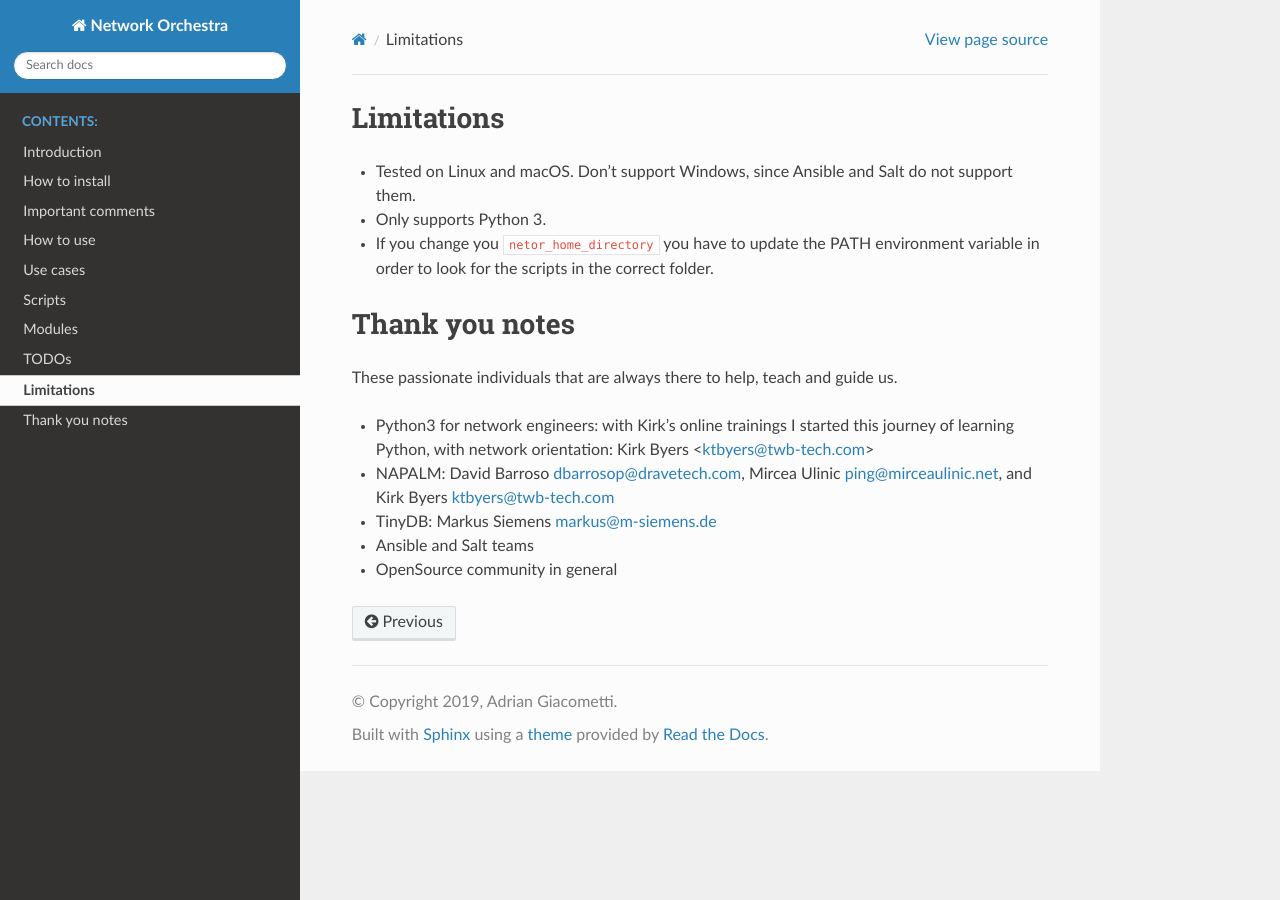
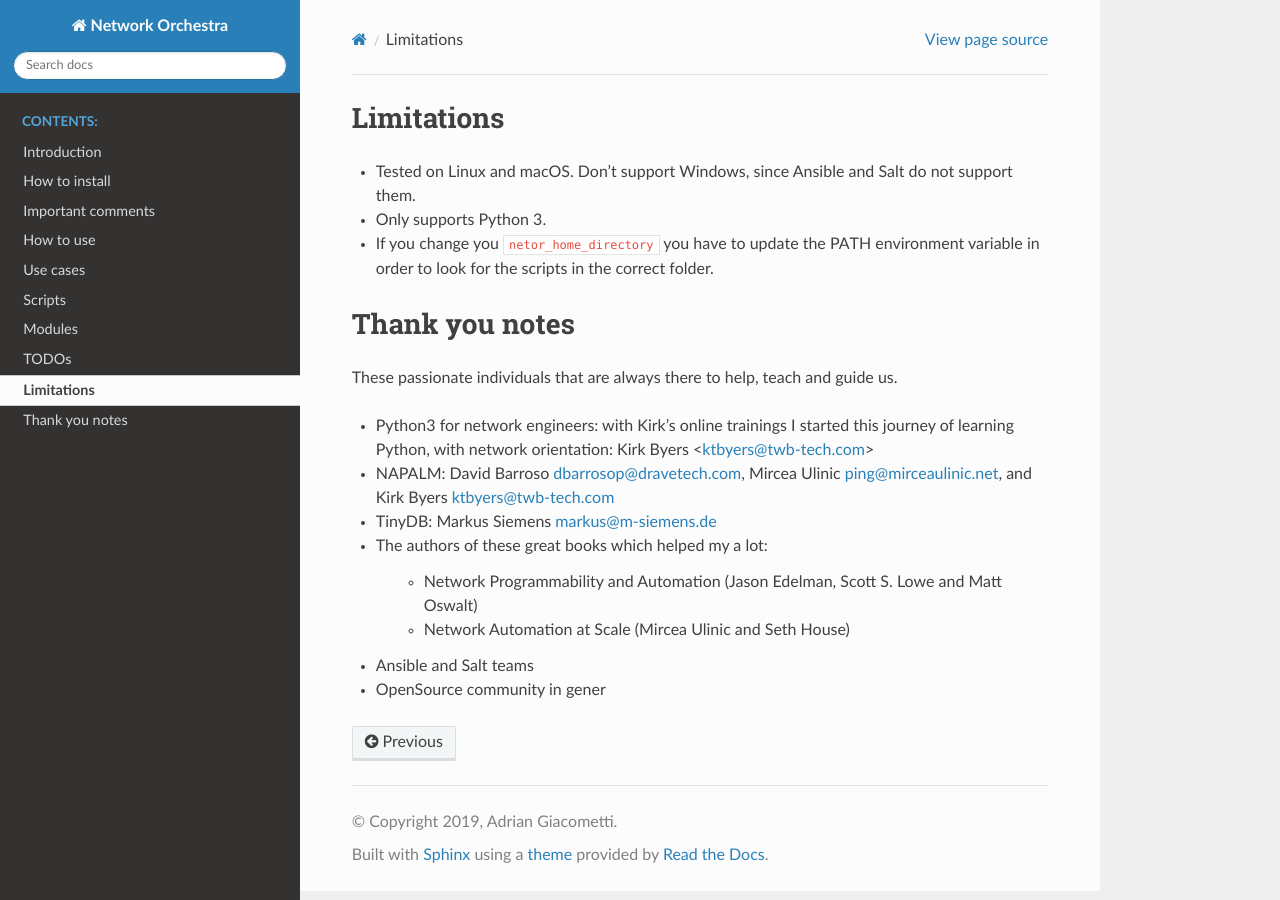
Before and after one commit to aegiacometti/netor, a Sphinx documentation site: the page built from docs/extras.rst, in a window 1280 px wide. Built offline with Sphinx 7.4.7 and the Read the Docs theme 2.0.0, drawn with Linux system fonts in a browser that asks for light colours.

Commit message:
v1.0.1 ======
8/12/2019
- Fix sites.py in add function to not allow duplicates
- Fix pushcustdb.py to use OS name from DB variable
- Fix devices.py in os_list variable for the correct NAPALM OS driver name, and make it static variable
- Remove line from master #max_open_files: 100000
- added script netor-salt-view-event-bus for shortcut to access the native command from salt
- added two ansible playbooks to test sending messages to slack, you need to put your slack token on the playbooks
- added DOC to pull for netor updates

```diff
--- a/docs/TODO.rst
+++ b/docs/TODO.rst
@@ -2,6 +2,7 @@ TODOs
 =====
 
 * ADD ENCRYPTION TO STORE THE USER ID PASSWORD IN TINYDB
+* Create netor-update script to update the software
 * Redo netorconf.py.
 * Auto testing.
 * Upload to PyPi and work in adapting de structure.
--- a/docs/extras.rst
+++ b/docs/extras.rst
@@ -14,5 +14,9 @@ These passionate individuals that are always there to help, teach and guide us.
 * Python3 for network engineers: with Kirk's online trainings I started this journey of learning Python, with network orientation: Kirk Byers <ktbyers@twb-tech.com>
 * NAPALM: David Barroso dbarrosop@dravetech.com, Mircea Ulinic ping@mirceaulinic.net, and Kirk Byers ktbyers@twb-tech.com
 * TinyDB: Markus Siemens markus@m-siemens.de
+* The authors of these great books which helped my a lot:
+
+    * Network Programmability and Automation (Jason Edelman, Scott S. Lowe and Matt Oswalt)
+    * Network Automation at Scale (Mircea Ulinic and Seth House)
 * Ansible and Salt teams
-* OpenSource community in general
+* OpenSource community in gener
--- a/docs/scripts.rst
+++ b/docs/scripts.rst
@@ -20,3 +20,4 @@ Ansible is very easy and straight forward, but Salt is very hard to get use to t
 * ``netor-salt-start`` to start Salt daemons.
 * ``netor-salt-stop`` to stop Salt daemons.
 * ``netor-traceroute`` to resolve name->ip using Ansible hosts inventory file.
+* ``netor-salt-view-event-bus`` shortcut to execute native salt command to view event bus.
```
Also changed, not shown: README.md (+12 -1 lines), docs/how_to_install.rst (+8 -0 lines), 3 other files.
